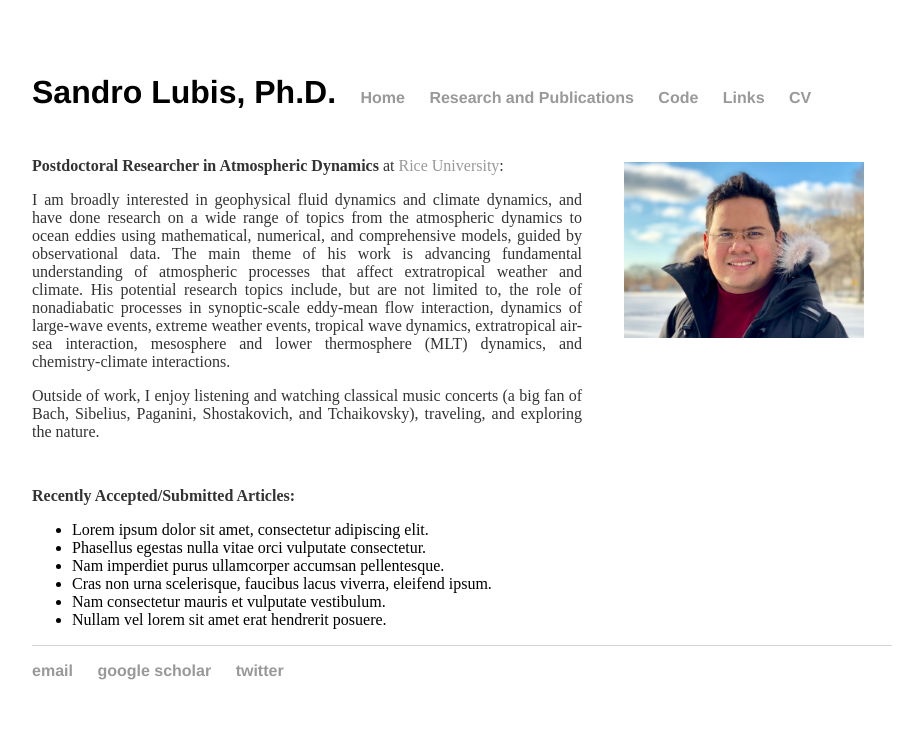
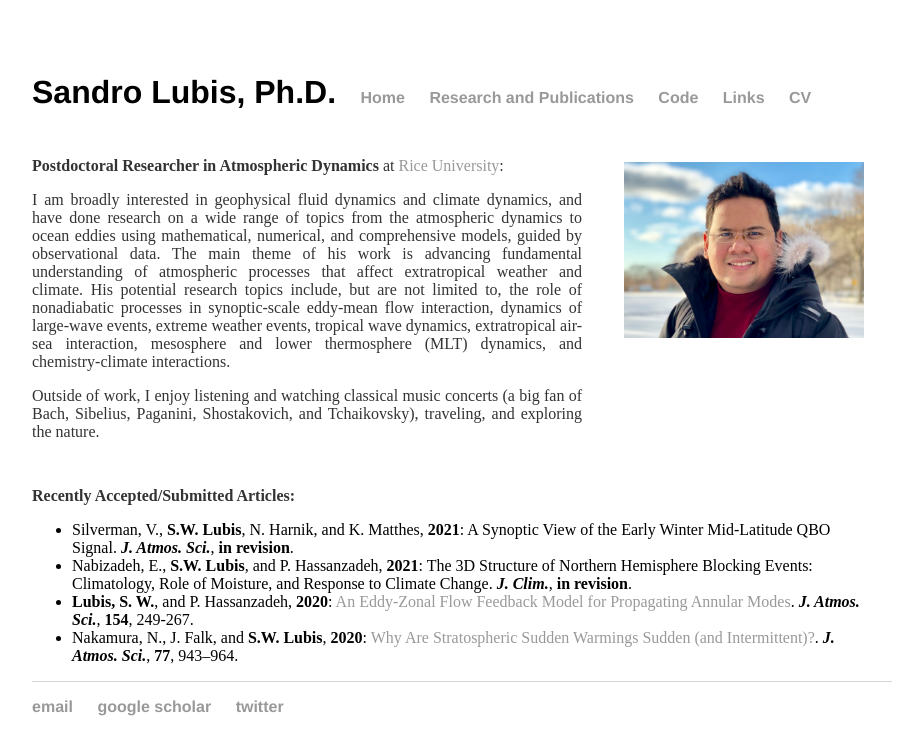
Before and after one commit to sandrolubis/sandrolubis.github.io, a Jekyll site: the page built from index.html, in a window 1280 px wide. Shown: the top 755 px of the page, without its empty margins (276-1199 px from the left). Built offline with Jekyll 4.4.1, drawn with Linux system fonts in a browser that asks for light colours.

Commit message:
Update index.html

```diff
--- a/index.html
+++ b/index.html
@@ -49,12 +49,10 @@ div.relative {
 
 	<p class="ex", style="padding-top:30px"><font size=3><b>Recently Accepted/Submitted Articles:</b></p>
 		<ul class="ex">
-			<li>Lorem ipsum dolor sit amet, consectetur adipiscing elit.</li>
-			<li>Phasellus egestas nulla vitae orci vulputate consectetur.</li>
-			<li>Nam imperdiet purus ullamcorper accumsan pellentesque.</li>
-			<li>Cras non urna scelerisque, faucibus lacus viverra, eleifend ipsum.</li>
-			<li>Nam consectetur mauris et vulputate vestibulum.</li>
-			<li>Nullam vel lorem sit amet erat hendrerit posuere.</li>
+			<li>Silverman, V., <b>S.W. Lubis</b>, N. Harnik, and K. Matthes, <b>2021</b>: A Synoptic View of the Early Winter Mid-Latitude QBO Signal. <i><b>J. Atmos. Sci.</b></i>, <b>in revision</b>.</li>
+			<li>Nabizadeh, E., <b>S.W. Lubis</b>, and P. Hassanzadeh, <b>2021</b>: The 3D Structure of Northern Hemisphere Blocking Events: Climatology, Role of Moisture, and Response to Climate Change. <i><b>J. Clim.</b></i>, <b>in revision</b>.</li>
+			<li><b>Lubis, S. W.</b>, and P. Hassanzadeh, <b>2020</b>: <a href="https://doi.org/10.1175/JAS-D-20-0214.1">An Eddy-Zonal Flow Feedback Model for Propagating Annular Modes</a>. <i><b>J. Atmos. Sci.</b></i>, <b>154</b>, 249-267.</li>
+			<li>Nakamura, N., J. Falk, and <b>S.W. Lubis</b>, <b>2020</b>: <a href="https://doi.org/10.1175/JAS-D-19-0249.1">Why Are Stratospheric Sudden Warmings Sudden (and Intermittent)?</a>. <i><b>J. Atmos. Sci.</b></i>, <b>77</b>, 943–964.</li>
 		</ul>
 
 </div>
```
